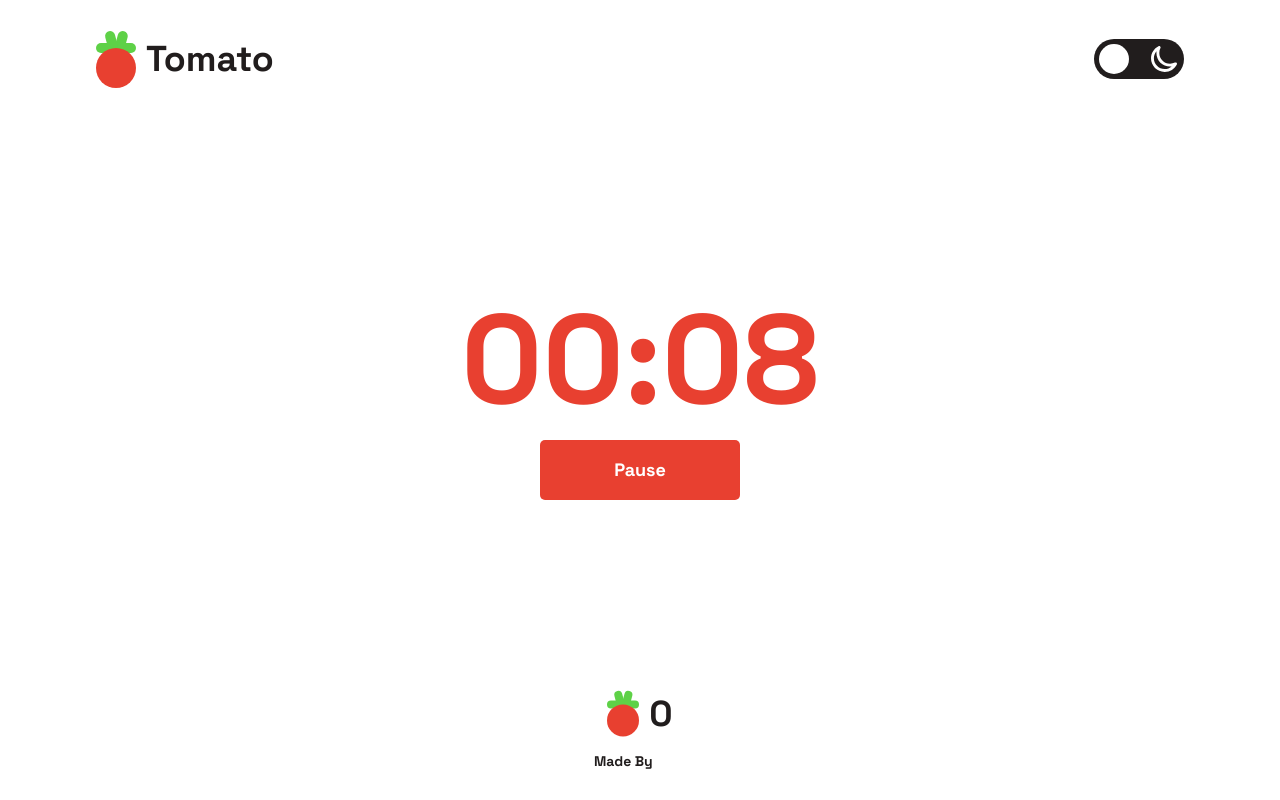
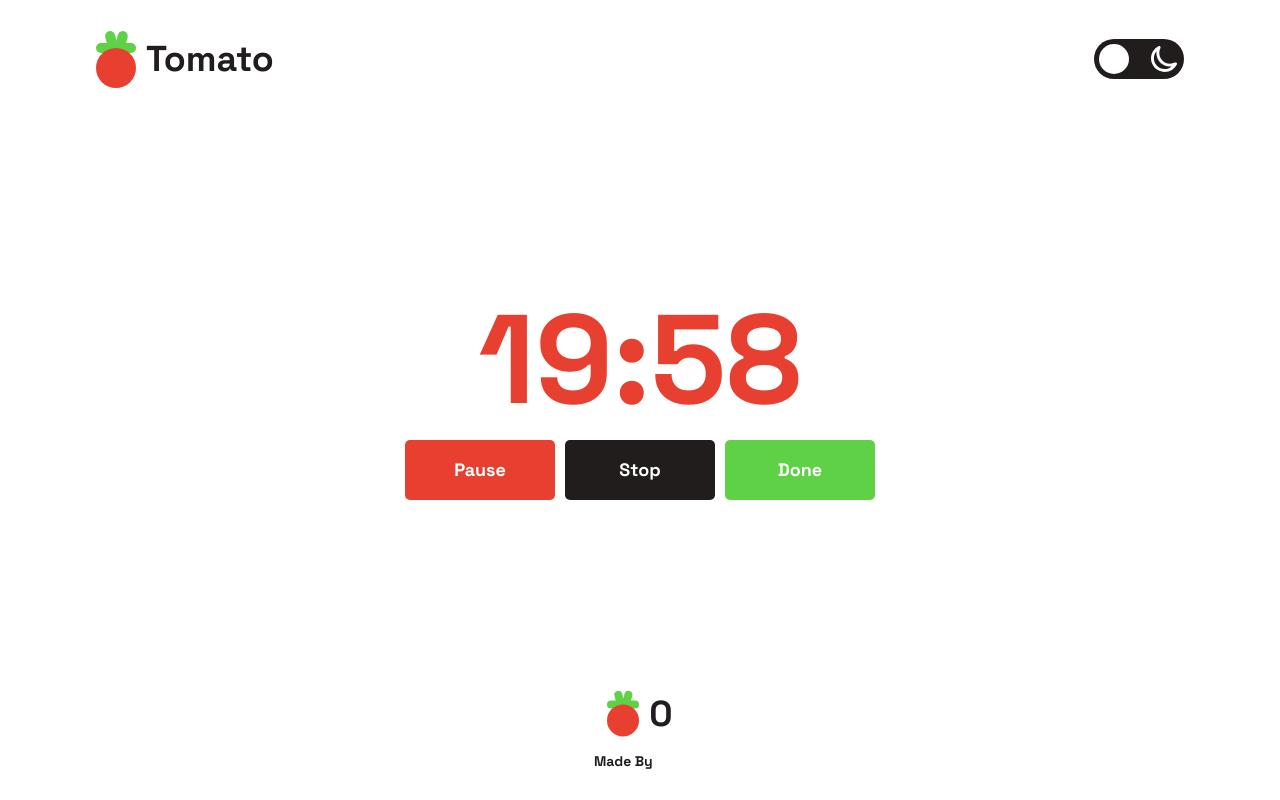
Before and after one commit to ronivelton/Tomato, a React (Vite) app: page / in a window 1280 px wide. Both pictures are taken after a click on the button "Start". Built offline with nearby package versions, Linux system fonts and the light colour scheme.

Commit message:
add stop and done buttons

```diff
--- a/src/App.jsx
+++ b/src/App.jsx
@@ -3,7 +3,7 @@ import ThemeContext from './context/ThemeSwitchContext/ThemeContext';
 
 import Header from './components/Header';
 import Timer from './components/Timer';
-import Counter from './components/Counter';
+import Counter from './components/PomodoroCounts';
 
 import styles from './App.module.css';
 import { lightToDark } from './utils/themeSwitcher';
@@ -22,7 +22,9 @@ function App() {
 
         <footer className={styles.pomodoroCounter}>
           <Counter />
-          <span>Made By <a href='https://github.com/user/ronivelton'>Roni</a></span>
+          <span>
+            Made By <a href="https://github.com/user/ronivelton">Roni</a>
+          </span>
         </footer>
       </div>
     </div>
--- a/src/components/Timer/Timer.module.css
+++ b/src/components/Timer/Timer.module.css
@@ -18,14 +18,41 @@
   width: 4rem;
   height: 4rem;
   border-radius: 5px;
+  transition: ease-in .1s;
 }
 
-.btnStart {
-  background-color: var(--red);
-  color: var(--white);
-  width: 20rem;
+.pomodoroTimer button:hover {
+  opacity: .8;
+}
+
+.btnsContainer {
+  display: flex;
+  justify-content: center;
+  flex-wrap: wrap;
+  gap: 1rem;
+}
+
+.btnsContainer .btn {
+  max-width: 20rem;
+  min-width: 15rem;
   height: 6rem;
   border-radius: 5px;
   font-size: 1.8rem;
   font-weight: bold;
+  transition: ease-in .1s;
 }
+
+.btnsContainer .btn:hover {
+  opacity: .8;
+}
+
+.btnsContainer .btnStartAndPause {
+  background-color: var(--red);
+  color: var(--white);
+}
+
+.btnsContainer .btnDone {
+  flex-grow: 1;
+  background-color: var(--green);
+  color: var(--white);
+}
--- a/src/components/Timer/index.jsx
+++ b/src/components/Timer/index.jsx
@@ -5,8 +5,9 @@ import styles from './Timer.module.css';
 import { darkToLight } from '../../utils/themeSwitcher';
 
 export default function Timer() {
+  const defaultTime = 1200;
   const { theme } = useContext(ThemeContext);
-  const [time, setTime] = useState(10);
+  const [time, setTime] = useState(defaultTime);
   const [timerIsRunning, setTimerIsRunning] = useState(false);
 
   useEffect(() => {
@@ -25,8 +26,8 @@ export default function Timer() {
 
   const handleChangeTimer = (e) => {
     e.preventDefault();
-    if (time > 1 && e.target.innerText === '-') setTime(time - 1);
-    if (time < 60 && e.target.innerText === '+') setTime(time + 1);
+    if (time > 1 && e.target.innerText === '-') setTime(time - 60);
+    if (time < 3600 && e.target.innerText === '+') setTime(time + 60);
   };
 
   const formatTimeSeconds = (timeSeconds) => {
@@ -36,13 +37,18 @@ export default function Timer() {
     return `${formattedMinutes}:${formattedSeconds}`;
   };
 
-  const startTimer = () => {
+  const startAndPauseTimer = () => {
     setTimerIsRunning(!timerIsRunning);
   };
 
   const stopTimer = () => {
     setTimerIsRunning(false);
+    setTime(defaultTime);
   };
+
+  // const doneTimer = () => {
+
+  // };
 
   return (
     <>
@@ -67,9 +73,34 @@ export default function Timer() {
           </button>
         )}
       </div>
-      <button onClick={() => startTimer()} className={styles.btnStart} type="button">
-        {timerIsRunning ? 'Pause' : 'Start'}
-      </button>
+
+      <div className={styles.btnsContainer}>
+        <button
+          onClick={() => startAndPauseTimer()}
+          className={`${styles.btnStartAndPause} ${styles.btn}`}
+          type="button"
+        >
+          {timerIsRunning ? 'Pause' : 'Start'}
+        </button>
+        {!timerIsRunning ? null : (
+          <button
+            onClick={() => stopTimer()}
+            className={`${darkToLight(theme)} ${styles.btnStop} ${styles.btn}`}
+            type="button"
+          >
+            Stop
+          </button>
+        )}
+        {!timerIsRunning ? null : (
+          <button
+            onClick={() => console.log('Done Pomodoro')}
+            className={`${styles.btnDone} ${styles.btn}`}
+            type="button"
+          >
+            Done
+          </button>
+        )}
+      </div>
     </>
   );
 }
```
Also changed, not shown: src/components/PomodoroCounts/index.jsx (renamed from src/components/Counter/index.jsx).
